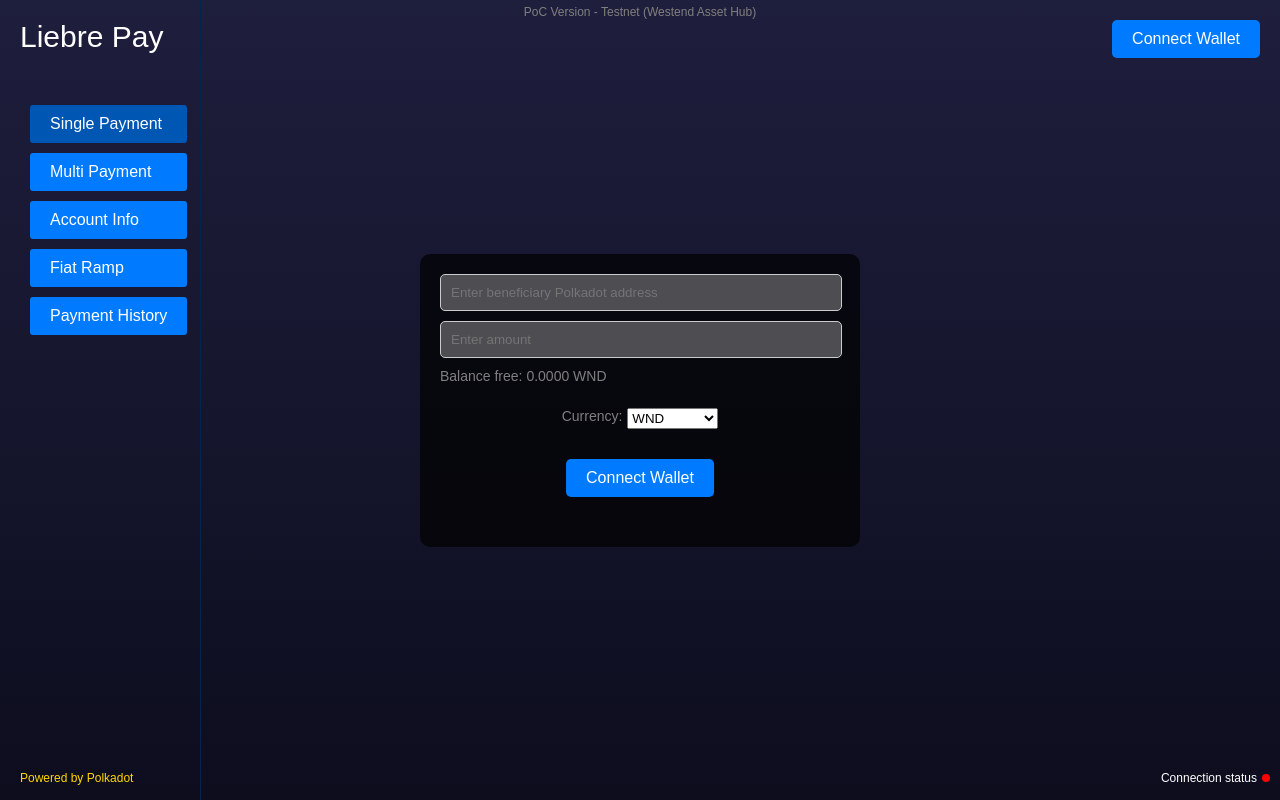
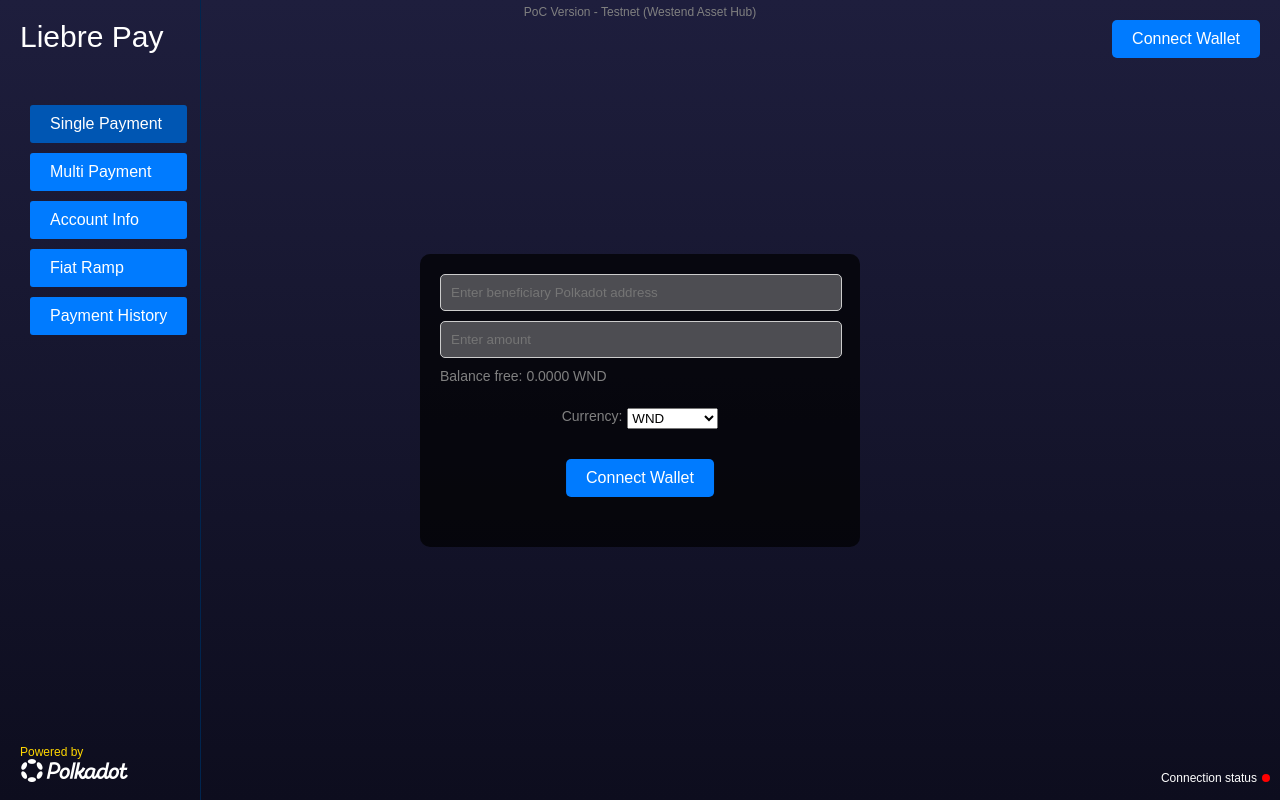
Before and after one commit to ultracoconut/LiebrePay-Westend, a website with bundled scripts: page public/index.html in a window 1280 px wide. Built offline with nearby package versions, Linux system fonts and the light colour scheme; files whose address does not match are found by name.

Commit message:
update index.html code

```diff
--- a/public/index.html
+++ b/public/index.html
@@ -12,7 +12,10 @@
 </head>
 <body>
   <div class="title">Liebre Pay</div>
-  <div class="powered">Powered by Polkadot</div>
+  <div class="powered">
+    <div class="powered-text">Powered by</div>
+    <img src="images/polkadot_logo.png" alt="Polkadot Logo">
+  </div>
   <div class="appversion">PoC Version - Testnet (Westend Asset Hub)</div>
   <div class="menu">
     <button class="menu-item selected" id="single-payment">Single Payment</button>
```
